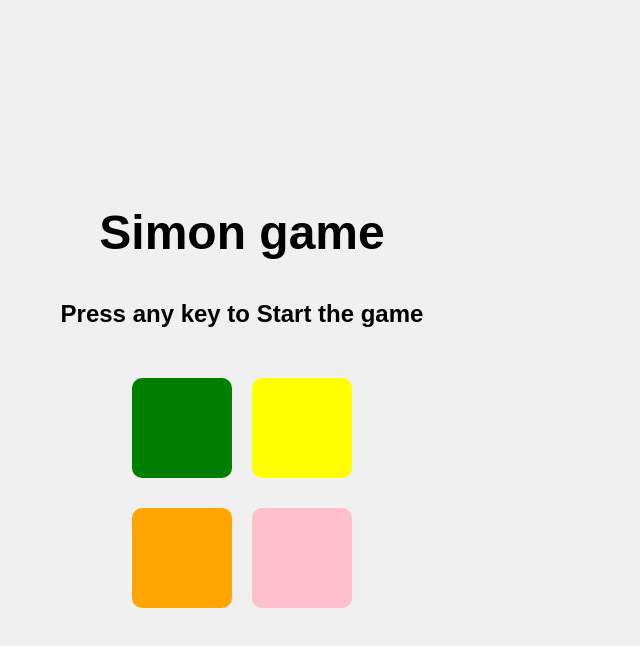
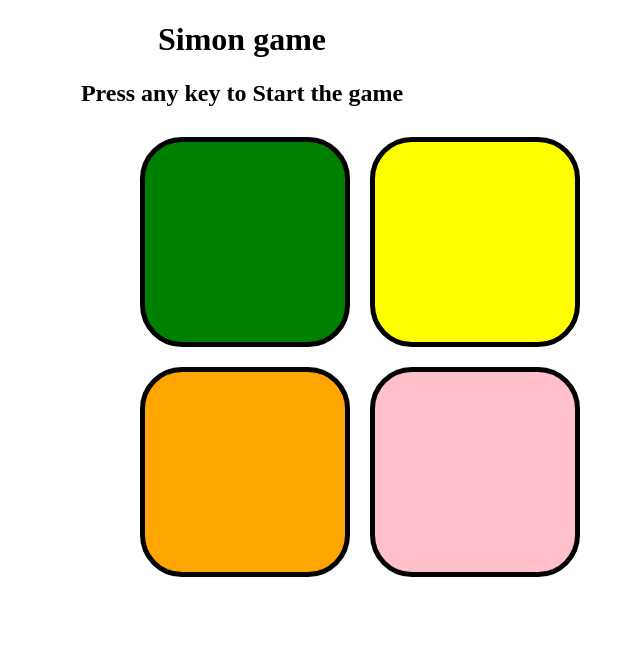
Before and after one commit to RachitDeshwal/Simon-Game, a plain HTML site: page index.html in a window 1280 px wide. Shown: the whole page, without its empty margins (398-1038 px from the left). Drawn offline with Linux system fonts and the light colour scheme.

Commit message:
Revert "Added new features"

```diff
--- a/style.css
+++ b/style.css
@@ -1,65 +1,35 @@
-body {
+body{
+  text-align: center;
+}
+.btn{
+  height: 200px;
+  width:200px;
+  border: 5px solid black;
+  margin: 10px;
+  border-radius: 20%;
+
+}
+#line1{
   display: flex;
-  flex-direction: column;
-  align-items: center;
-  justify-content: center;
-  height: 100vh;
-  margin: 0;
-  font-family: Arial, sans-serif;
-  background-color: #f0f0f0;
 }
+#btn-container{
+  margin-left: 520px;
+}
+.div0{
+  background-color: green;
 
-h1 {
-  font-size: 3rem;
-  margin-bottom: 20px;
 }
+.div1{
+  background-color: yellow;
 
-h2 {
-  font-size: 1.5rem;
-  margin-bottom: 40px;
 }
+.div2{
+  background-color: orange;
 
-#btn-container {
-  display: flex;
-  flex-direction: column;
-  align-items: center;
 }
-
-#btn-container #line1 {
-  display: flex;
-  justify-content: center;
-  margin-bottom: 10px;
-}
-
-.btn {
-  width: 100px;
-  height: 100px;
-  margin: 10px;
-  border-radius: 10px;
-  cursor: pointer;
-  transition: transform 0.1s;
-}
-
-.btn:active {
-  transform: scale(0.9);
-}
-
-.div0 {
-  background-color: green;
-}
-
-.div1 {
-  background-color: yellow;
-}
-
-.div2 {
-  background-color: orange;
-}
-
-.div3 {
+.div3{
   background-color: pink;
 }
-
-.flash {
-  opacity: 0.5;
+.flash{
+  background-color: white;
 }
```
